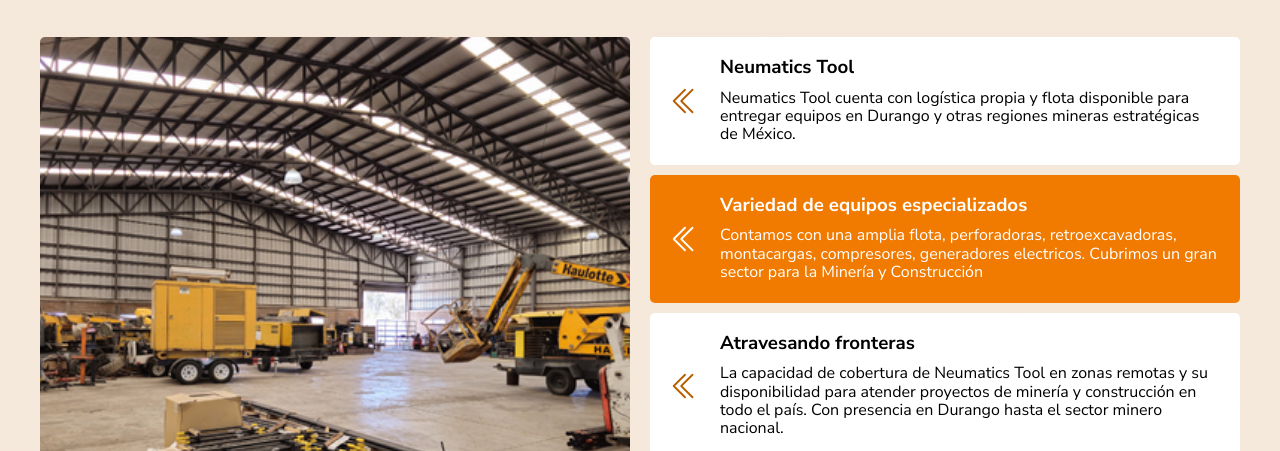
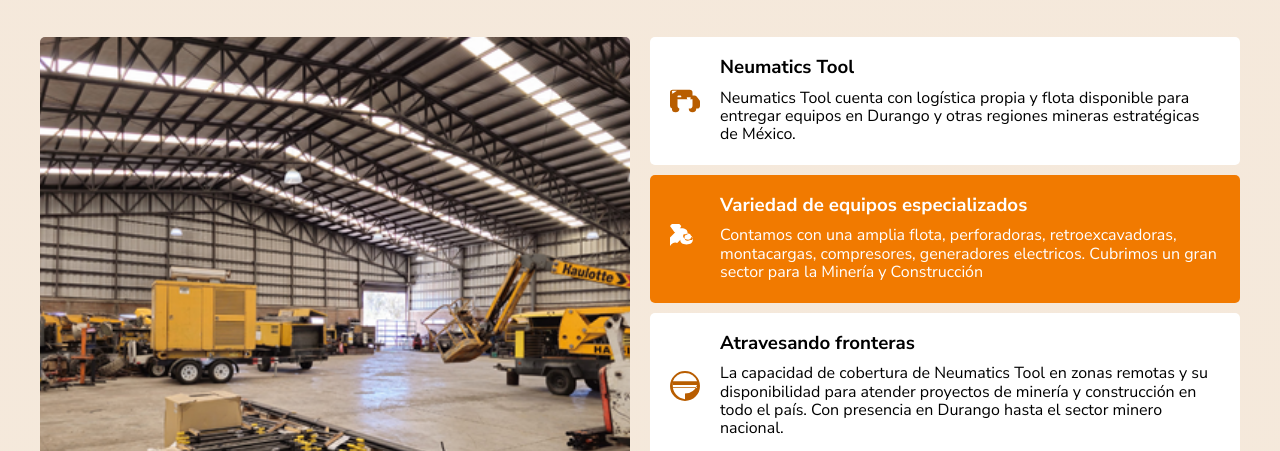
Before and after one commit to CesarUrrutia4383/NT_catalog, a website built with Vite: page index.html in a window 1280 px wide. Shown: the part 1122-1573 px from the top of the page. Built offline with nearby package versions, Linux system fonts and the light colour scheme; no server answers.

```diff
--- a/index.html
+++ b/index.html
@@ -231,17 +231,10 @@
                     width="16"
                     height="16"
                     fill="currentColor"
-                    class="bi bi-chevron-double-left"
+                    class="bi bi-truck"
                     viewBox="0 0 16 16"
                   >
-                    <path
-                      fill-rule="evenodd"
-                      d="M8.354 1.646a.5.5 0 0 1 0 .708L2.707 8l5.647 5.646a.5.5 0 0 1-.708.708l-6-6a.5.5 0 0 1 0-.708l6-6a.5.5 0 0 1 .708 0"
-                    />
-                    <path
-                      fill-rule="evenodd"
-                      d="M12.354 1.646a.5.5 0 0 1 0 .708L6.707 8l5.647 5.646a.5.5 0 0 1-.708.708l-6-6a.5.5 0 0 1 0-.708l6-6a.5.5 0 0 1 .708 0"
-                    />
+                    <path d="M0 3.5A1.5 1.5 0 0 1 1.5 2h9A1.5 1.5 0 0 1 12 3.5V5h1.02a1.5 1.5 0 0 1 1.17.563l1.481 1.85a1.5 1.5 0 0 1 .329.938V10.5a1.5 1.5 0 0 1-1.5 1.5H14a2 2 0 1 1-4 0H5a2 2 0 1 1-3.998-.085A1.5 1.5 0 0 1 0 10.5zm1.294 0A.5.5 0 0 0 1 4h.459a.5.5 0 0 0 .434-.252L3.677 2.5H1.5a.5.5 0 0 0-.5.5zM6 6v-.5a.5.5 0 0 0-.5-.5h-1a.5.5 0 0 0-.5.5V6h2zm-2 1v3.5A1.5 1.5 0 0 0 5.5 12h5a1.5 1.5 0 0 0 1.5-1.5V7h-8zM9 6v.5a.5.5 0 0 0 .5.5h1a.5.5 0 0 0 .5-.5V6H9z"/>
                   </svg>
                 </div>
                 <div class="info">
@@ -260,17 +253,11 @@
                     width="16"
                     height="16"
                     fill="currentColor"
-                    class="bi bi-chevron-double-left"
+                    class="bi bi-tools"
                     viewBox="0 0 16 16"
                   >
-                    <path
-                      fill-rule="evenodd"
-                      d="M8.354 1.646a.5.5 0 0 1 0 .708L2.707 8l5.647 5.646a.5.5 0 0 1-.708.708l-6-6a.5.5 0 0 1 0-.708l6-6a.5.5 0 0 1 .708 0"
-                    />
-                    <path
-                      fill-rule="evenodd"
-                      d="M12.354 1.646a.5.5 0 0 1 0 .708L6.707 8l5.647 5.646a.5.5 0 0 1-.708.708l-6-6a.5.5 0 0 1 0-.708l6-6a.5.5 0 0 1 .708 0"
-                    />
+                    <path d="M1 0 0 1l2.2 3.081a1 1 0 0 0 .815.419h.07a1 1 0 0 1 .708.293l2.675 2.675-2.617 2.654A3.003 3.003 0 0 0 0 13.917V14a1 1 0 0 1-1-1v-.083A3.003 3.003 0 0 0-2.617 9.25L.675 6.595 3.35 3.92a1 1 0 0 1 .708-.293h.07a1 1 0 0 0 .815-.419L6 1 5 0H1z"/>
+                    <path d="M8 6.612c.867-.23 1.386-.844 1.386-1.843 0-1.564-1.205-2.44-3.354-2.44-2.148 0-3.353.876-3.353 2.44 0 .999.519 1.613 1.386 1.843.867.23 1.386.844 1.386 1.843 0 1.564 1.205 2.44 3.354 2.44 2.148 0 3.353-.876 3.353-2.44 0-.999-.519-1.613-1.386-1.843zM10.758 8.566c-.457.22-.923.355-1.386.355-.92 0-1.613-.518-1.613-1.843 0-.922.693-1.44 1.613-1.44.463 0 .929.135 1.386.355C11.558 6.397 12 6.863 12 7.5c0 .637-.442 1.103-.242 1.066zM8.242 5.434c.457-.22.923-.355 1.386-.355.92 0 1.613.518 1.613 1.843 0 .922-.693 1.44-1.613 1.44-.463 0-.929-.135-1.386-.355C7.442 7.603 7 7.137 7 6.5c0-.637.442-1.103.242-1.066z"/>
                   </svg>
                 </div>
                 <div class="info">
@@ -289,17 +276,10 @@
                     width="16"
                     height="16"
                     fill="currentColor"
-                    class="bi bi-chevron-double-left"
+                    class="bi bi-globe"
                     viewBox="0 0 16 16"
                   >
-                    <path
-                      fill-rule="evenodd"
-                      d="M8.354 1.646a.5.5 0 0 1 0 .708L2.707 8l5.647 5.646a.5.5 0 0 1-.708.708l-6-6a.5.5 0 0 1 0-.708l6-6a.5.5 0 0 1 .708 0"
-                    />
-                    <path
-                      fill-rule="evenodd"
-                      d="M12.354 1.646a.5.5 0 0 1 0 .708L6.707 8l5.647 5.646a.5.5 0 0 1-.708.708l-6-6a.5.5 0 0 1 0-.708l6-6a.5.5 0 0 1 .708 0"
-                    />
+                    <path d="M0 8a8 8 0 1 1 16 0A8 8 0 0 1 0 8zm8-7a7 7 0 0 0-6.468 4.5h12.936A7 7 0 0 0 8 1zm-6.468 5A6.978 6.978 0 0 0 1.5 8c0 .34.03.67.086.99h12.828a6.978 6.978 0 0 0-.086-.99 6.978 6.978 0 0 0-.032-.5H1.532zm.034 1h12.868a6.978 6.978 0 0 0 .032.5 6.978 6.978 0 0 0 .086.99H1.5a6.978 6.978 0 0 0 .066-.99 6.978 6.978 0 0 0-.034-.5zm6.434 5a7 7 0 0 0 6.468-4.5H1.532A7 7 0 0 0 8 15z"/>
                   </svg>
                 </div>
                 <div class="info">
```
